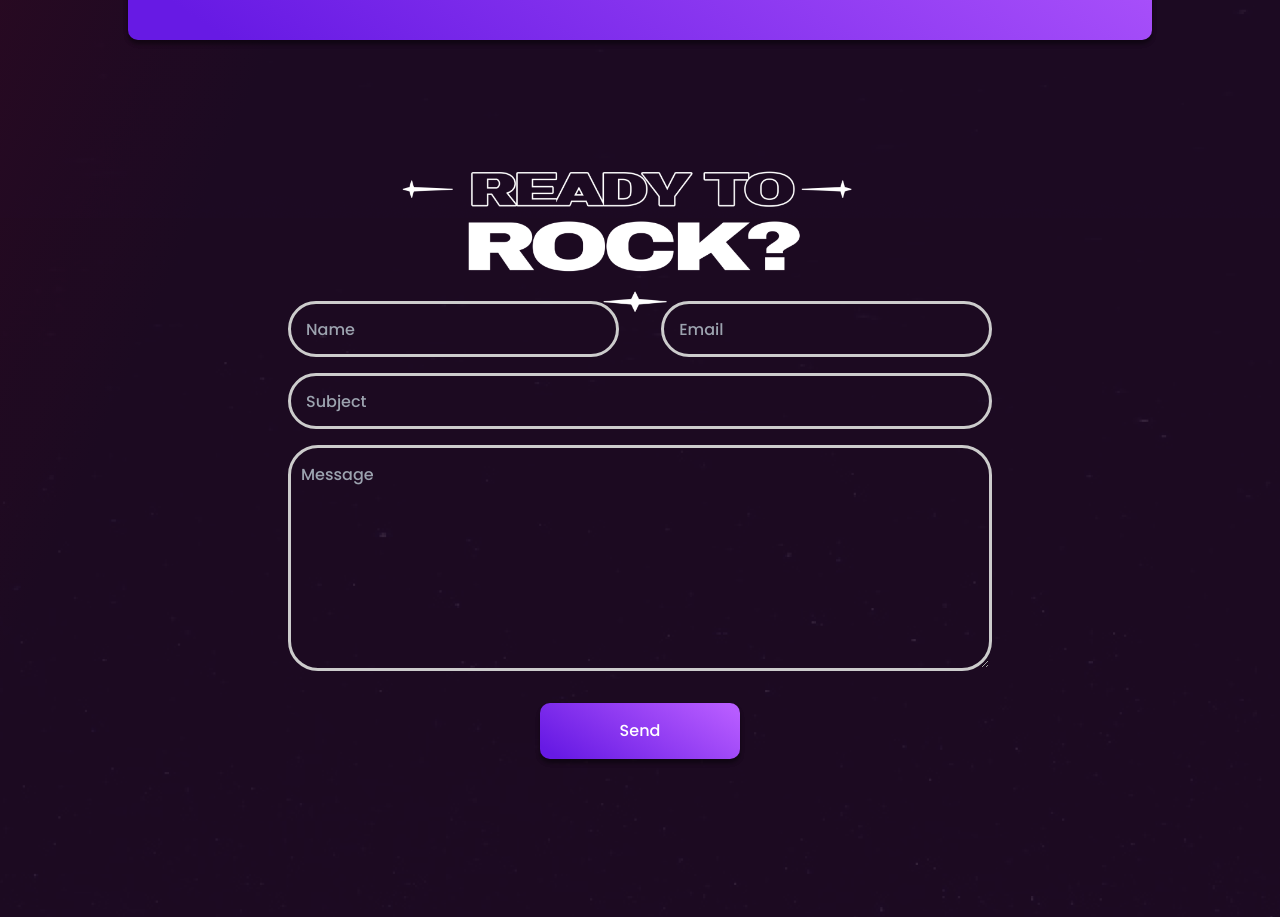
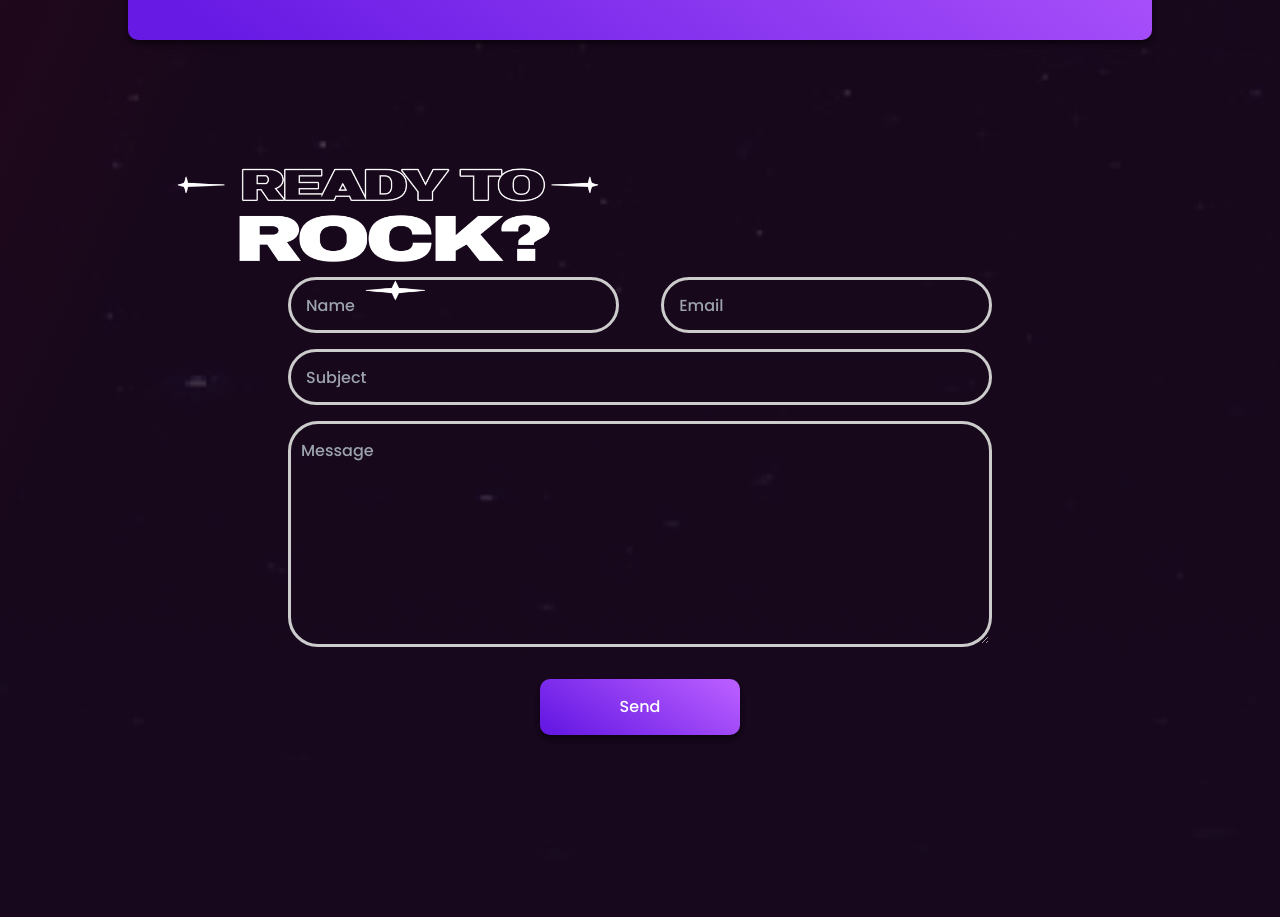
Before and after one commit to borigendiego/Rock-steady-d, a Next.js app: page / in a window 1280 px wide. Shown: the part 4320-5237 px from the top of the page. Built offline with nearby package versions, Linux system fonts and the light colour scheme.

Commit message:
Optimize images

```diff
--- a/components/contact/index.tsx
+++ b/components/contact/index.tsx
@@ -1,13 +1,16 @@
 import React from 'react';
 import { Form } from '../Form';
 import { required, email } from './fieldValidations';
+import Image from 'next/image';
 
 const Contact = () => {
   return(
       <div className={'flex flex-col justify-center'} id={'CONTACT'}>
-            <img
+            <Image
                 src={'/assets/images/READY_TO.png'}
-                className={'sm:w-2/3 m-auto w-full sm:h-auto h-52'}
+                alt={'Ready to'}
+                width={800}
+                height={600}
             />
             <Form
                 fields={[
--- a/components/our-belief/index.tsx
+++ b/components/our-belief/index.tsx
@@ -33,16 +33,6 @@ const OurBelief = () => {
                     <h1 className={`${styles.text} w-full empty-font sm:text-left text-center`}>BELIEFS</h1>
                 </div>
                 <div className={'relative mt-4 md:hidden'}>
-                    <div className={'w-full h-[397px] relative overflow-hidden hidden'}>
-                        <iframe
-                            className={'z-0 left-0 right-0 mr-auto ml-auto rounded-md'}
-                            width="100%"
-                            height="100%"
-                            src={"https://www.youtube.com/embed/videoseries?autoplay=1&mute=1&loop=1&controls=0&amp;list=PLz16idll2IiyMsFuzwY5tLhe45Ad2e_q5"}
-                            allow={"accelerometer; autoplay; clipboard-write; encrypted-media; gyroscope; picture-in-picture"}
-                        />
-                        <div className={'absolute w-full h-full z-10 bg-slate-900 opacity-50 top-0'} />
-                    </div>
                     <video
                         className={'z-0 left-0 right-0 mr-auto ml-auto opacity-30 rounded-md'}
                         src={'/assets/videos/video-1.mp4'}
--- a/pages/index.tsx
+++ b/pages/index.tsx
@@ -1,5 +1,6 @@
 import Head from 'next/head';
 import dynamic from 'next/dynamic';
+import Image from 'next/image';
 //Components
 import DreamBig from '../components/dream-big';
 import Banner from '../components/banner';
@@ -20,12 +21,21 @@ const Kam = dynamic(() => import('../components/kam'));
 export default function Home() {
   return (
     <div className={'main-bg'} style={{background: 'linear-gradient(113.49deg, #A60321 -30.3%, #1F0B25 58.12%)'}}>
+
       <Head>
         <title>Rock Steady</title>
         <link rel="icon" href="/favicon.ico" />
       </Head>
 
       <main className={'relative z-10'}>
+        <Image
+          layout={'fill'}
+          className={'z-[-1] opacity-50'}
+          src={'/assets/images/stars_bg.png'}
+          objectFit={'cover'}
+          alt={'Start'}
+          objectPosition={'center'}
+        />
         <Banner />
         <DreamBig />
         <How />
--- a/styles/globals.scss
+++ b/styles/globals.scss
@@ -89,19 +89,6 @@ img {
 
 .main-bg {
   position: relative;
-}
-
-.main-bg::before {
-  content: ' ';
-  display: block;
-  position: absolute;
-  left: 0;
-  top: 0;
-  width: 100%;
-  height: 100%;
-  opacity: 0.2;
-  background-image: url('/assets/images/stars_bg.png');
-  background-position: 50% 0;
 }
 
 .page-bg {
```
